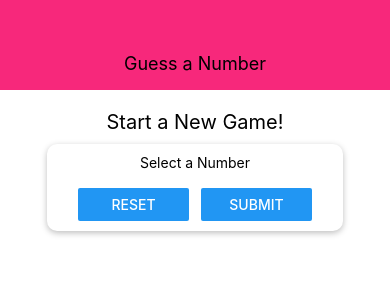
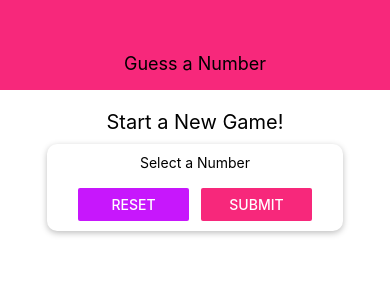
Before and after one commit to jameschristianw/rn_guess_number, a React Native app: screen / in a window 390 px wide. Shown: the top 300 px of the page. Built offline with nearby package versions, Linux system fonts and the light colour scheme.

Commit message:
P4L60 - Color Theming with Constants

```diff
--- /dev/null
+++ b/components/Card.js
@@ -0,0 +1,27 @@
+import React from "react";
+import { View, StyleSheet } from "react-native";
+
+const Card = (props) => {
+  return (
+    <View style={{ ...styles.card, ...props.style }}>{props.children}</View>
+  );
+};
+
+const styles = StyleSheet.create({
+  card: {
+    padding: 10,
+    // shadow only works on iOS
+    shadowColor: "black",
+    shadowOpacity: 0.26,
+    shadowOffset: {
+      width: 0,
+      height: 2,
+    },
+    shadowRadius: 6,
+    // elevation only works on android
+    elevation: 5,
+    borderRadius: 10,
+  },
+});
+
+export default Card;
--- a/components/Header.js
+++ b/components/Header.js
@@ -1,5 +1,6 @@
 import React from "react";
 import { View, Text, StyleSheet } from "react-native";
+import colors from "../constants/colors";
 
 const Header = (props) => {
   return (
@@ -14,13 +15,13 @@ const styles = StyleSheet.create({
     width: "100%",
     paddingTop: 36,
     height: 90,
-    backgroundColor: "#f7287b",
+    backgroundColor: colors.primary,
     alignItems: "center",
     justifyContent: "center",
   },
   headerTitle: {
     fontSize: 18,
-    color: 'black',
+    color: "black",
   },
 });
 
--- /dev/null
+++ b/constants/colors.js
@@ -0,0 +1,4 @@
+export default {
+  primary: "#f7287b",
+  accent: "#c717fc",
+};
--- a/pages/StartGameScreen.js
+++ b/pages/StartGameScreen.js
@@ -1,22 +1,24 @@
 import React from "react";
 import { View, StyleSheet, Text, TextInput, Button } from "react-native";
+import Card from "../components/Card";
+import colors from "../constants/colors";
 
 const StartGameScreen = () => {
   return (
     <View style={styles.screen}>
       <Text style={styles.title}>Start a New Game!</Text>
-      <View style={styles.card}>
+      <Card style={styles.inputContainer}>
         <Text>Select a Number</Text>
         <TextInput />
         <View style={styles.buttonView}>
           <View style={styles.button}>
-            <Button title="Reset" onPress={() => {}} />
+            <Button title="Reset" onPress={() => {}} color={colors.accent} />
           </View>
           <View style={styles.button}>
-            <Button title="Submit" onPress={() => {}} />
+            <Button title="Submit" onPress={() => {}} color={colors.primary} />
           </View>
         </View>
-      </View>
+      </Card>
     </View>
   );
 };
@@ -27,23 +29,11 @@ const styles = StyleSheet.create({
     padding: 10,
     alignItems: "center",
   },
-  card: {
+  inputContainer: {
     width: 300,
     maxWidth: "80%",
-    backgroundColor: 'white',
+    backgroundColor: "white",
     alignItems: "center",
-    padding: 10,
-    // shadow only works on iOS
-    shadowColor: "black",
-    shadowOpacity: 0.26,
-    shadowOffset: {
-      width: 0,
-      height: 2,
-    },
-    shadowRadius: 6,
-    // elevation only works on android
-    elevation: 5,
-    borderRadius: 10,
   },
   buttonView: {
     flexDirection: "row",
```
Also changed, not shown: 1 other file (tests, documents, lock files or other folders).
